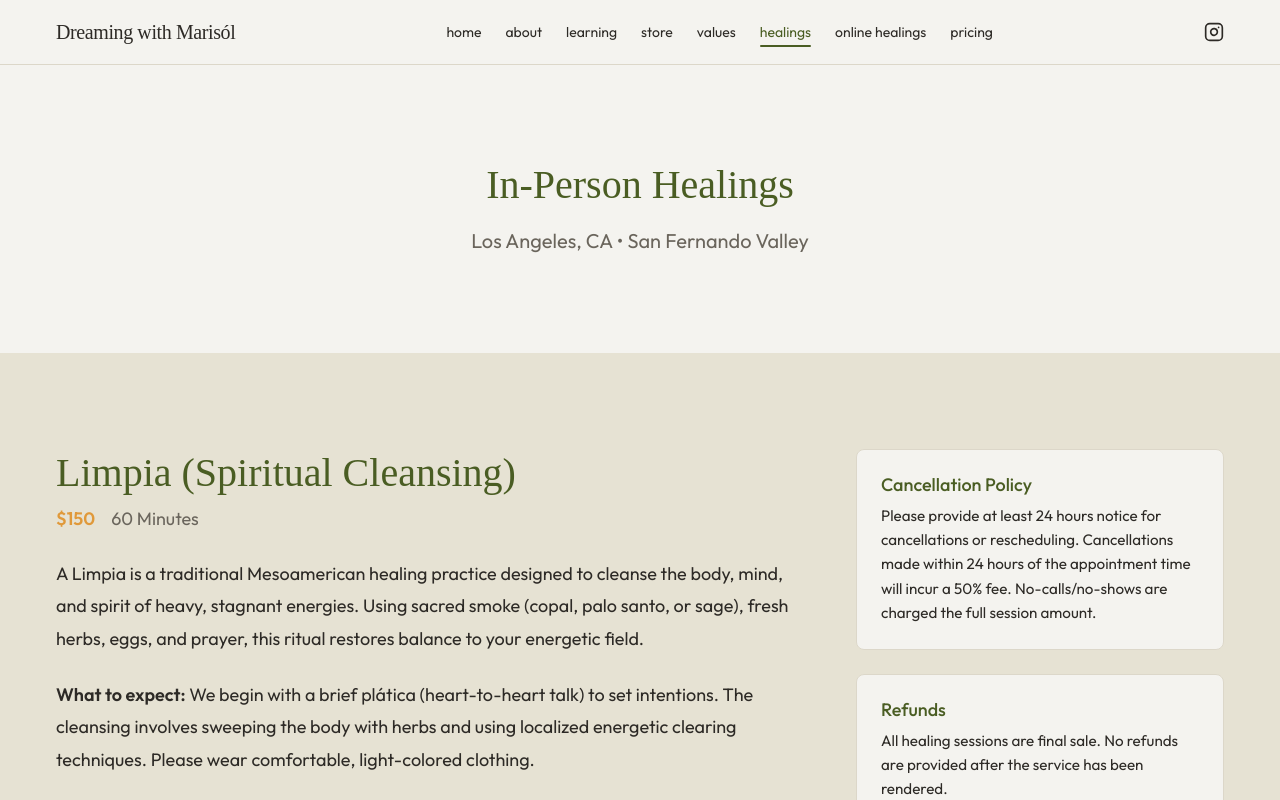
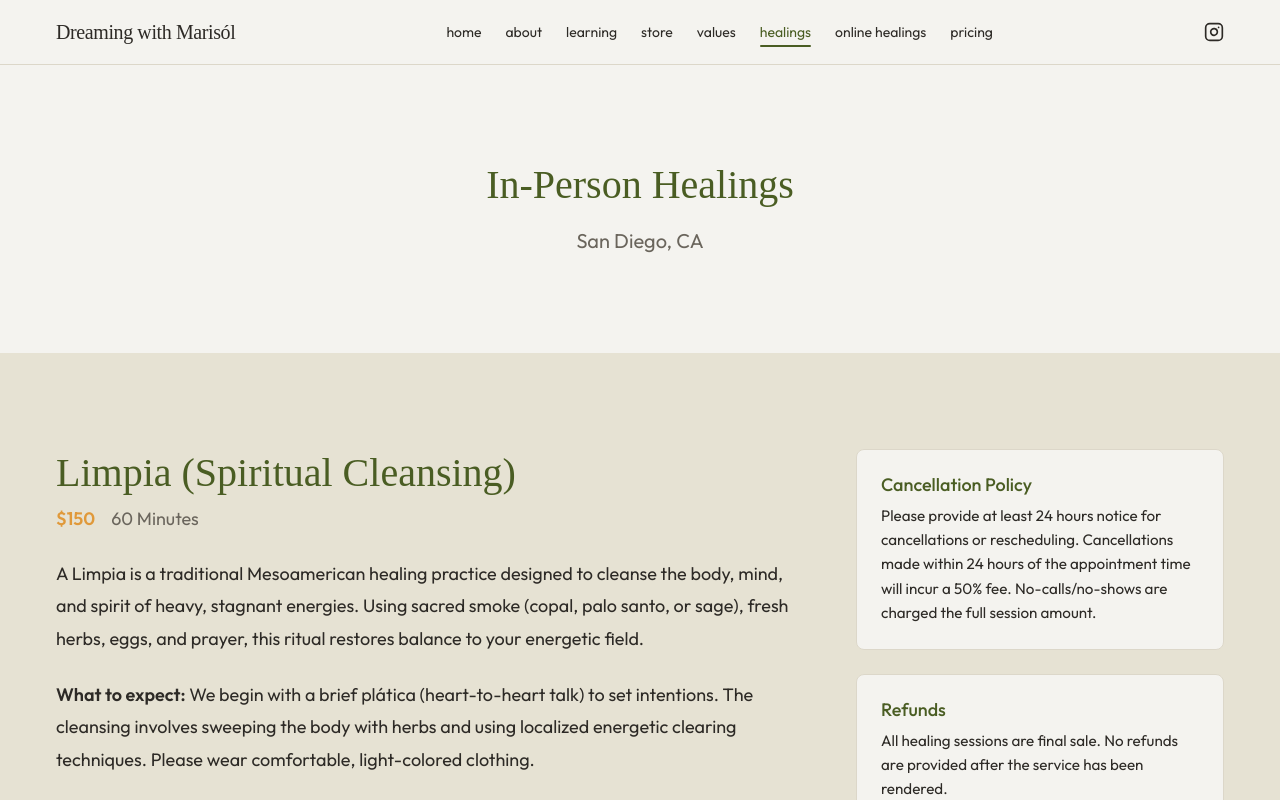
Before and after one commit to tlindow/dreamingwithmarisol, a React (Vite) app: page /healings in a window 1280 px wide. Shown: the top 800 px of the page. Built offline with nearby package versions, Linux system fonts and the light colour scheme.

Commit message:
Update in-person healings location from Los Angeles to San Diego, CA
Co-authored-by: Tyler Lindow <tlindow@users.noreply.github.com>

```diff
--- a/src/pages/Healings.tsx
+++ b/src/pages/Healings.tsx
@@ -8,7 +8,7 @@ const Healings = () => {
             <section className="section bg-primary-light text-center">
                 <div className="container">
                     <h1 className="page-title">In-Person Healings</h1>
-                    <p className="page-subtitle">Los Angeles, CA &bull; San Fernando Valley</p>
+                    <p className="page-subtitle">San Diego, CA</p>
                 </div>
             </section>
 
```
